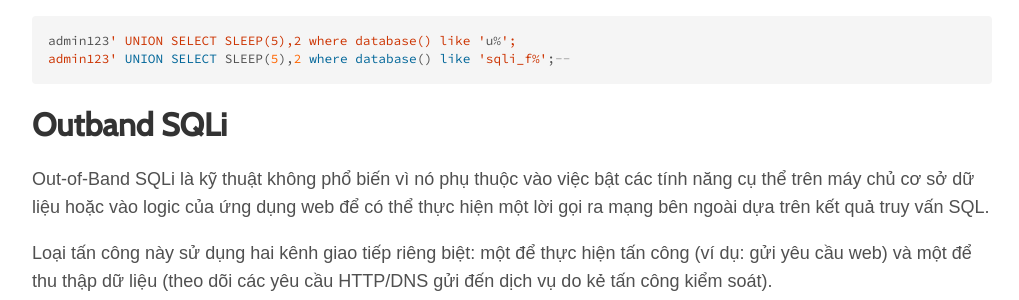
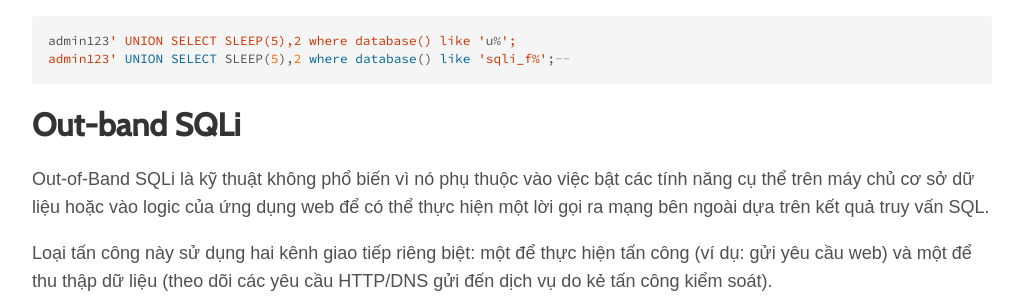
Before and after one commit to vietcf/vietchoi, a Jekyll site: the page built from _posts/2025-02-12-sql-injection-attack-back-to-basic.md, in a window 1280 px wide and 900 px high, scrolled down 10640 px. Shown: the part 155-455 px from the top of the window, without its empty margins (128-1147 px from the left). Built offline with Jekyll 4.4.1, drawn with Linux system fonts in a browser that asks for light colours; some web fonts are replaced.

````diff
--- a/_posts/2025-02-12-sql-injection-attack-back-to-basic.md
+++ b/_posts/2025-02-12-sql-injection-attack-back-to-basic.md
@@ -210,7 +210,7 @@
 admin123' UNION SELECT SLEEP(5),2 where database() like 'sqli_f%';--
 ```
 
-# Outband SQLi
+# Out-band SQLi
 
 Out-of-Band SQLi là kỹ thuật không phổ biến vì nó phụ thuộc vào việc bật các tính năng cụ thể trên máy chủ cơ sở dữ liệu hoặc vào logic của ứng dụng web để có thể thực hiện một lời gọi ra  mạng bên ngoài dựa trên kết quả truy vấn SQL.
 
````
